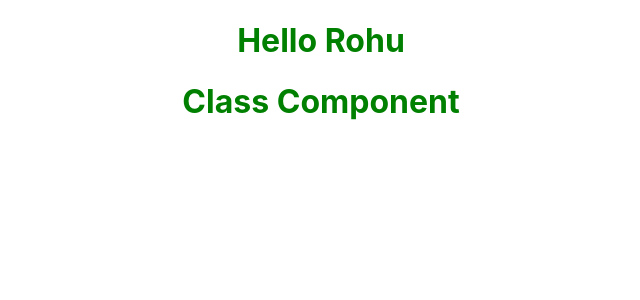
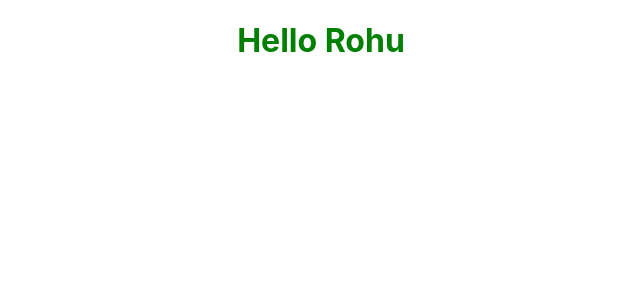
Before and after one commit to RohuTheCoder/React-Fundamentals, a React (Create React App) app: page / in a window 1280 px wide. Shown: the top 300 px of the page, without its empty margins (319-959 px from the left). Built offline with nearby package versions, Linux system fonts and the light colour scheme.

Commit message:
Hello Component With JSX

```diff
--- a/src/App.js
+++ b/src/App.js
@@ -3,13 +3,15 @@ import './App.css';
 import { Greet } from './components/Greet'
 import React from 'react';
 import Welcome from './components/Welcome';
+import Hello from './components/Hello';
 
 class App extends React.Component {
   render() {
     return (
       <div className="App">
-       <Greet />
-       <Welcome />
+       {/* <Greet /> */}
+       {/* <Welcome /> */}
+       <Hello />
       </div>
     );
   }
```
